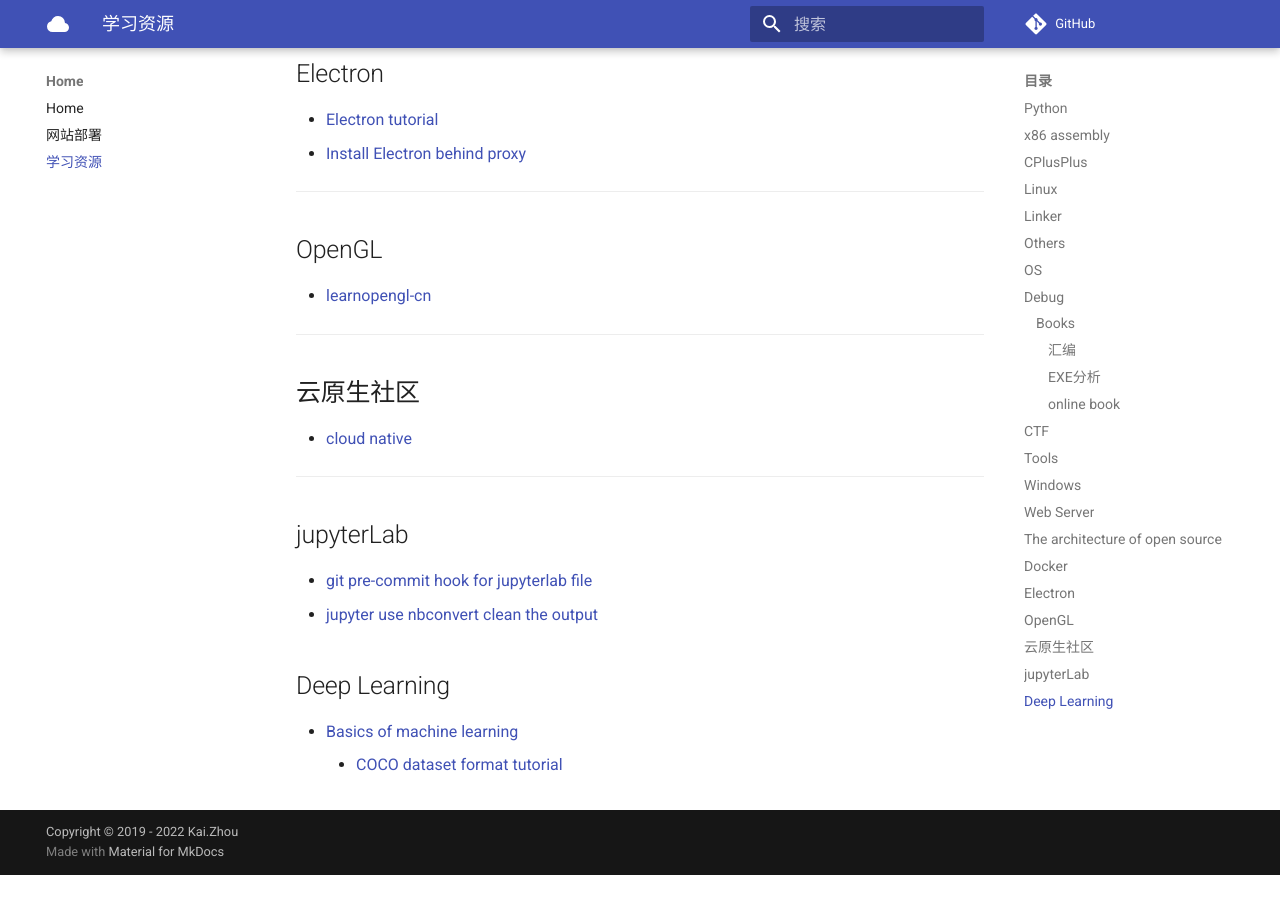
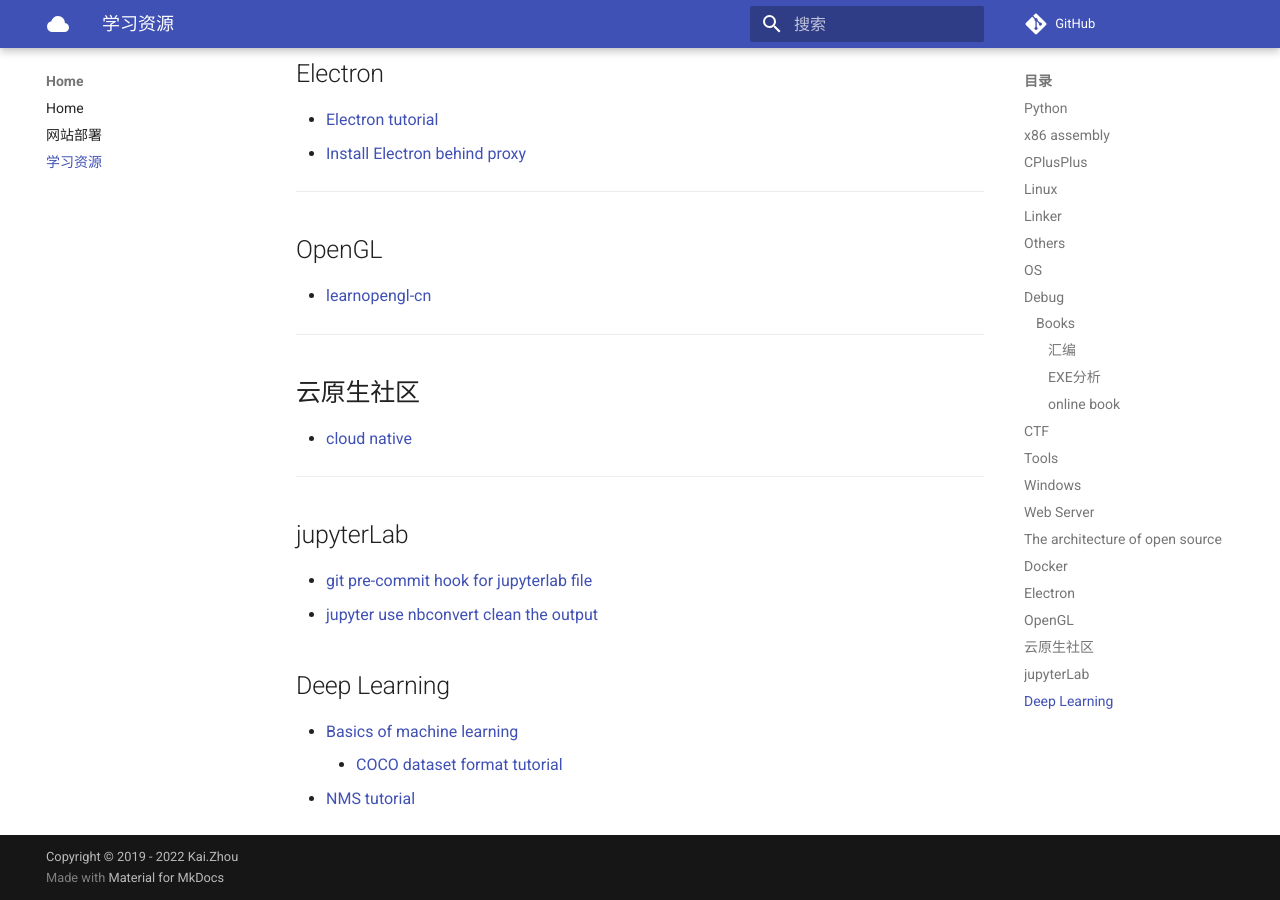
Before and after one commit to zhoukaidev/ks_blog, an MkDocs documentation site: the page built from docs/trainingResource.md, in a window 1280 px wide and 900 px high, scrolled down 2907 px. Built offline with MkDocs 1.6.1 and Material for MkDocs 9.7.7, drawn with Linux system fonts in a browser that asks for light colours; comment, search, counter and statistics services are not loaded; before the commit the page ends 3782 px from its top, so only the background shows below that.

Commit message:
Update trainingResource.md

```diff
--- a/docs/trainingResource.md
+++ b/docs/trainingResource.md
@@ -139,3 +139,4 @@
 
 * [Basics of machine learning](https://www.tensorflow.org/resources/learn-ml/basics-of-machine-learning)
     * [COCO dataset format tutorial](https://towardsdatascience.com/how-to-work-with-object-detection-datasets-in-coco-format-9bf4fb5848a4#:~:text=The%20%E2%80%9CCOCO%20format%E2%80%9D%20is%20a,saved%20for%20an%20image%20dataset.&text=Visualizing%20and%20exploring%20your%20dataset,model%20on%20your%20COCO%20dataset)
+* [NMS tutorial](https://learnopencv.com/non-maximum-suppression-theory-and-implementation-in-pytorch/)
```
